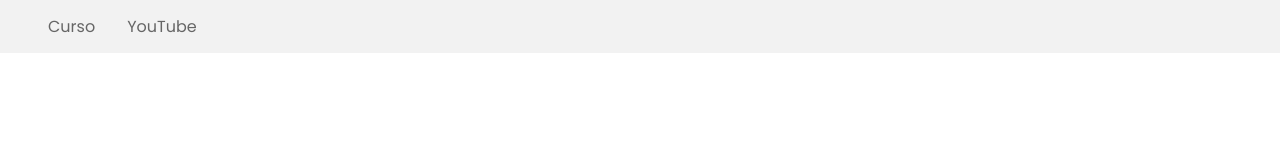
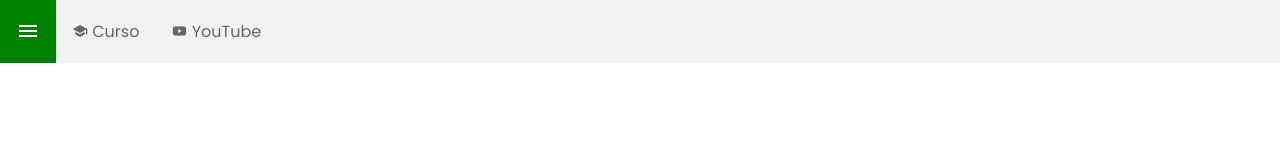
Before and after one commit to AugustoHoffmeister/Animation-Web, a plain HTML site: page Menu_lateral/index.html in a window 1280 px wide. Drawn offline with Linux system fonts and the light colour scheme.

Commit message:
Update style.css

```diff
--- a/Menu_lateral/style.css
+++ b/Menu_lateral/style.css
@@ -1,5 +1,5 @@
 @import url("https://fonts.googleapis.com/css2?family=Passion+One&family=Poppins:ital,wght@0,100;0,200;0,300;0,400;0,500;0,600;0,700;0,800;0,900;1,100;1,200;1,300;1,400;1,500;1,600;1,700;1,800;1,900&family=Sriracha&display=swap");
-
+@import url("https://cdn.jsdelivr.net/npm/@mdi/font@7.2.96/css/materialdesignicons.min.css");
 * {
   box-sizing: border-box;
 }
```
